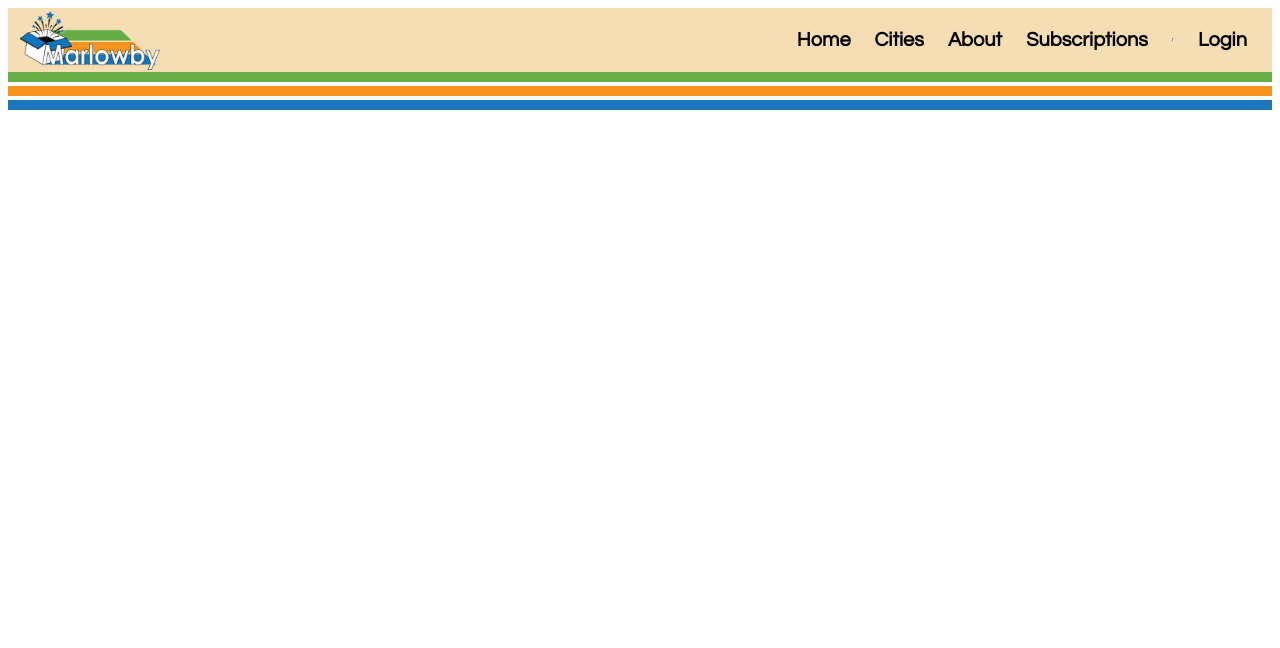
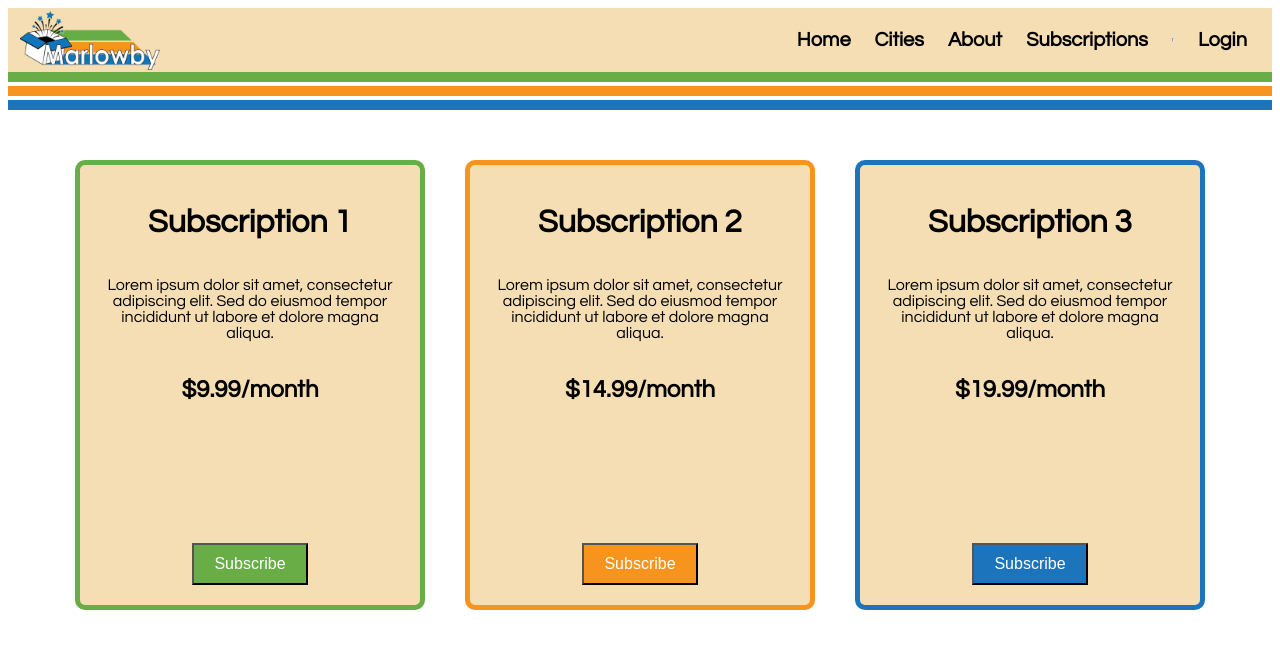
Before and after one commit to TavBroClay/BPA-Web-Design-Team-2026, a plain HTML site: page Subscription.html in a window 1280 px wide. Drawn offline with Linux system fonts and the light colour scheme.

Commit message:
Add subscription options with styling and buttons in Subscription page

```diff
--- /dev/null
+++ b/Subscription.css
@@ -0,0 +1,45 @@
+.subscriptionPage {
+        display: flex;
+        justify-content: center;
+        align-items: center;
+    }
+.subscription1, .subscription2, .subscription3 {
+    width: 300px;
+    height: 400px;
+    border: 5px solid;
+    border-radius: 10px;
+    margin: 20px;
+    display: inline-block;
+    background-color: wheat;
+    display: flex;
+    flex-direction: column;
+    align-items: center;
+    text-align: center;
+    margin-top: 50px;
+    padding: 20px;
+}
+.subscribeButton1, .subscribeButton2, .subscribeButton3 {
+    margin-top: auto;
+    padding: 10px 20px;
+    font-size: 16px;
+    cursor: pointer;
+    color: white;
+}
+.subscribeButton1 {
+    background-color: rgb(104, 173, 69);
+}
+.subscribeButton2 {
+    background-color: rgb(247, 148, 30);
+}
+.subscribeButton3 {
+    background-color: rgb(28, 117, 188);
+}
+.subscription1 {
+    border-color: rgb(104, 173, 69);
+}
+.subscription2 {
+    border-color: rgb(247, 148, 30);
+}
+.subscription3{
+    border-color: rgb(28, 117, 188);
+}
--- a/Subscription.html
+++ b/Subscription.html
@@ -5,9 +5,8 @@
     <meta name="viewport" content="width=device-width, initial-scale=1.0">
     <link rel="stylesheet" type="text/css" href="NavBar.css">
     <link rel="icon" type="image/x-icon" href="Images/Logo/MarlowbyWebsite-Icon.png">
+    <link rel="stylesheet" type="text/css" href="Subscription.css">
     <title>Marlowby/Subscription</title>
-    <style>
-
     </style>
 </head>
 <body>
@@ -29,13 +28,22 @@
 
     <div class="subscriptionPage">
         <div class="subscription1">
-
+            <h1>Subscription 1</h1>
+            <p>Lorem ipsum dolor sit amet, consectetur adipiscing elit. Sed do eiusmod tempor incididunt ut labore et dolore magna aliqua.</p>
+            <h2>$9.99/month</h2>
+            <button class="subscribeButton1" onclick="alert('This button works')">Subscribe</button>
         </div>
-        <div class="subscription1">
-
+        <div class="subscription2">
+            <h1>Subscription 2</h1>
+            <p>Lorem ipsum dolor sit amet, consectetur adipiscing elit. Sed do eiusmod tempor incididunt ut labore et dolore magna aliqua.</p>
+            <h2>$14.99/month</h2>
+            <button class="subscribeButton2" onclick="alert('This button works')">Subscribe</button>
         </div>
-        <div class="subscription1">
-
+        <div class="subscription3">
+            <h1>Subscription 3</h1>
+            <p>Lorem ipsum dolor sit amet, consectetur adipiscing elit. Sed do eiusmod tempor incididunt ut labore et dolore magna aliqua.</p>
+            <h2>$19.99/month</h2>
+            <button class="subscribeButton3" onclick="alert('This button works')">Subscribe</button>
         </div>
     </div>
 
```
